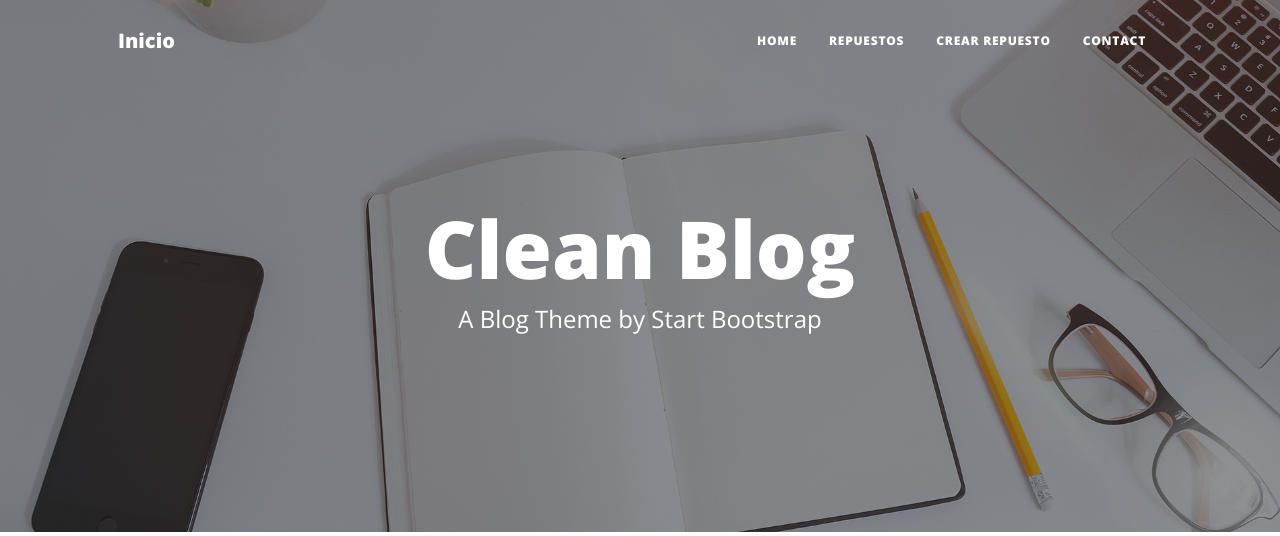
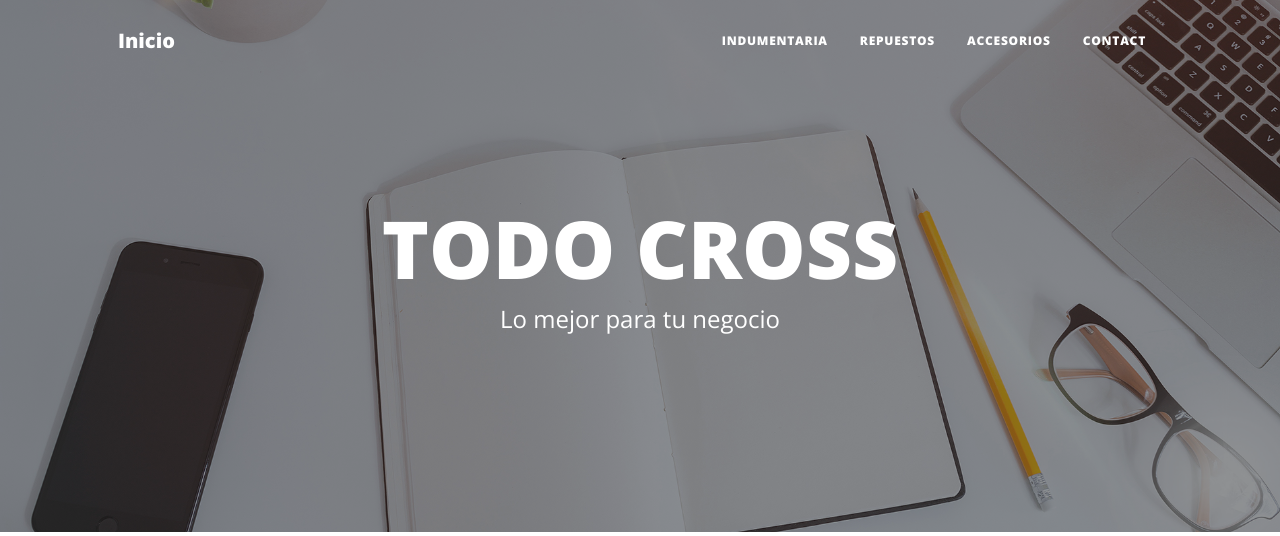
Before and after one commit to danifurche/TP3_django, a Django app: page /crear-cliente/ in a window 1280 px wide. Shown: the top 536 px of the page. Run offline with Django 5.2, Linux system fonts and the light colour scheme; some libraries are stand-ins or nearby versions.

Commit message:
actuzalizacion_V1907_2035

```diff
--- a/templates/padre.html
+++ b/templates/padre.html
@@ -29,10 +29,11 @@
                 </button>
                 <div class="collapse navbar-collapse" id="navbarResponsive">
                     <ul class="navbar-nav ms-auto py-4 py-lg-0">
-                        <li class="nav-item"><a class="nav-link px-lg-3 py-3 py-lg-4" href="{% url 'inicio' %}">Home</a></li>
+                        <li class="nav-item"><a class="nav-link px-lg-3 py-3 py-lg-4" href="{% url 'listar-indumentaria' %}">Indumentaria</a></li>
                         <li class="nav-item"><a class="nav-link px-lg-3 py-3 py-lg-4" href="{% url 'repuesto'%}">repuestos</a></li>
-                        <li class="nav-item"><a class="nav-link px-lg-3 py-3 py-lg-4" href="{% url 'crear-repuesto'%}">crear repuesto</a></li>
+                        <li class="nav-item"><a class="nav-link px-lg-3 py-3 py-lg-4" href="{% url 'listar-accesorio'%}">Accesorios</a></li>
                         <li class="nav-item"><a class="nav-link px-lg-3 py-3 py-lg-4" href="contact.html">Contact</a></li>
+
                     </ul>
                 </div>
             </div>
@@ -43,8 +44,8 @@
                 <div class="row gx-4 gx-lg-5 justify-content-center">
                     <div class="col-md-10 col-lg-8 col-xl-7">
                         <div class="site-heading">
-                            <h1>Clean Blog</h1>
-                            <span class="subheading">A Blog Theme by Start Bootstrap</span>
+                            <h1>TODO CROSS</h1>
+                            <span class="subheading">Lo mejor para tu negocio</span>
                         </div>
                     </div>
                 </div>
```
